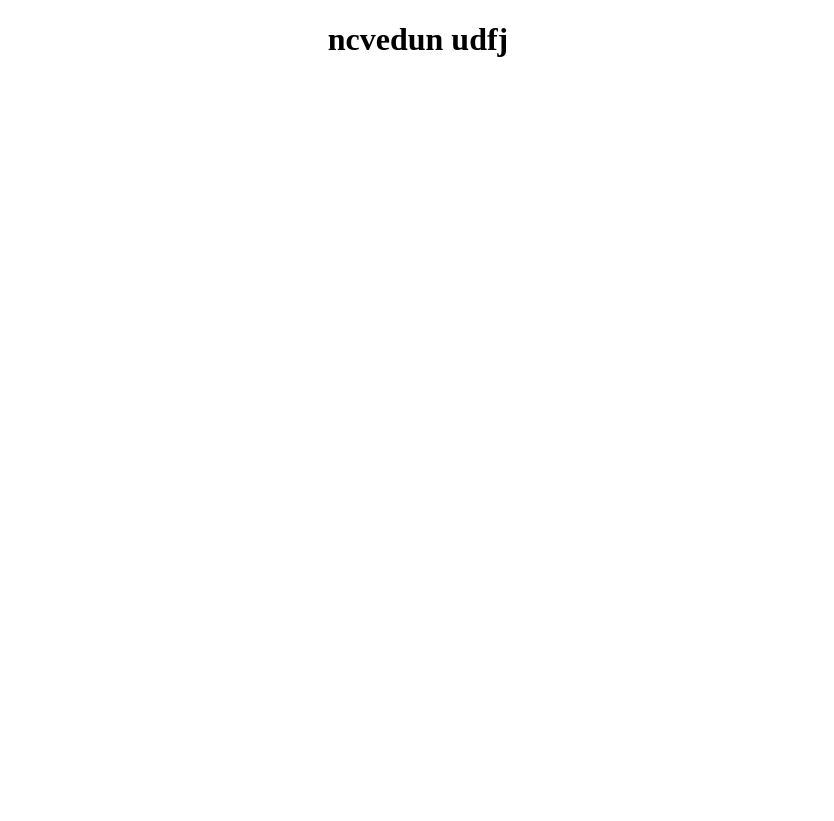
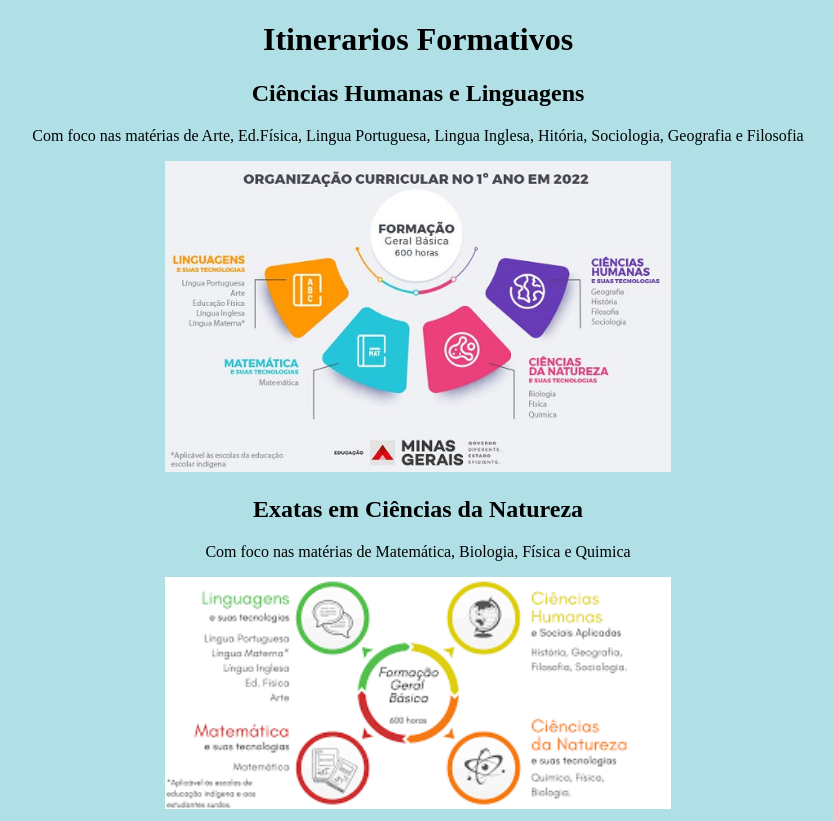
Before and after one commit to camiis145/projeto-wilsonjoffre, a plain HTML site: page index.html in a window 1280 px wide. Shown: the whole page, without its empty margins (222-1056 px from the left). Before the commit the page ends 800 px from the top, so only its background shows below. Drawn offline with Linux system fonts and the light colour scheme.

Commit message:
edição 02

```diff
--- a/index.html
+++ b/index.html
@@ -5,8 +5,15 @@
     <meta http-equiv="X-UA-Compatible" content="IE=edge">
     <meta name="viewport" content="width=device-width, initial-scale=1.0">
     <title>Document</title>
+    <link rel="stylesheet" href="style.css">
 </head>
 <body>
-   <center><h1>ncvedun udfj</h1></center>
+   <center><h1>Itinerarios Formativos</h1></center>
+<center><h2>Ciências Humanas e Linguagens</h2>
+  <p>Com foco nas matérias de Arte, Ed.Física, Lingua Portuguesa, Lingua Inglesa, Hitória, Sociologia, Geografia e Filosofia</p><center>
+    <img id=linguagens src="linguagens.jpg">
+    <center><h2>Exatas em  Ciências da Natureza</h2>
+      <p>Com foco nas matérias de Matemática, Biologia, Física e Quimica</p><center>
+      <img id=exatas src="exatas.png">
 </body>
 </html>
--- /dev/null
+++ b/style.css
@@ -0,0 +1,13 @@
+body{
+  background-color:#B0E0E6
+}
+#linguagens{
+  width: 40%
+
+}
+#exatas{
+  width:40%
+}
+p{
+  color: ; font-size:35 ; font-family: ;
+}
```
Also changed, not shown: exatas.png (added), linguagens.jpg (added).
